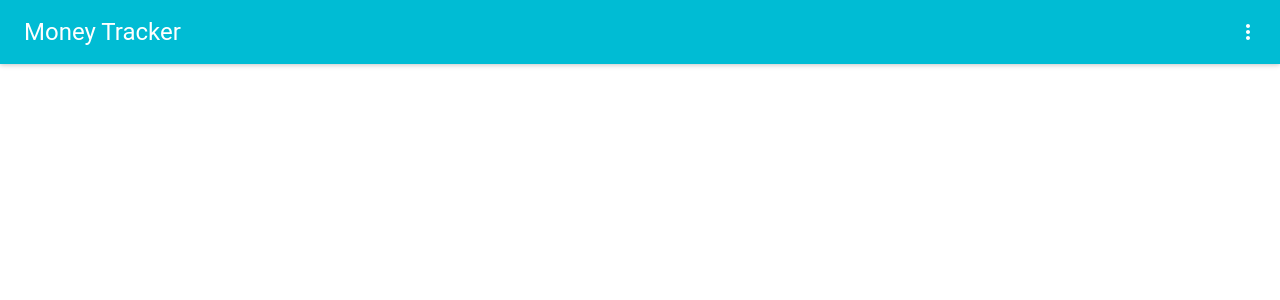
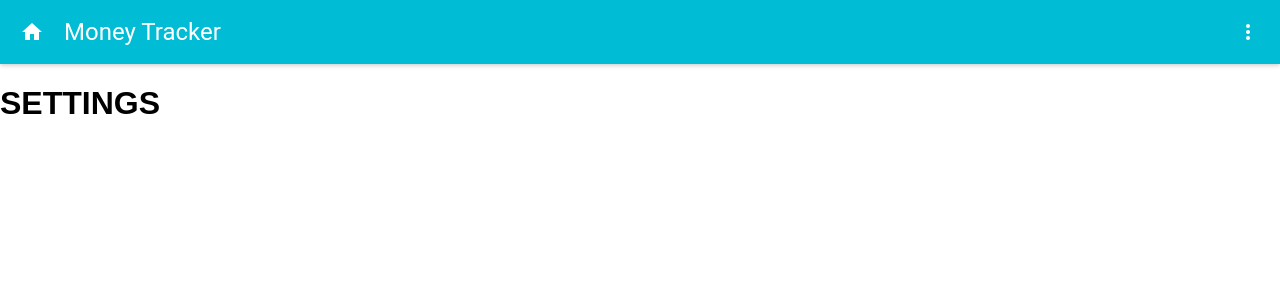
Before and after one commit to onkelsmo/MoneyTrackerPWA, a React (Create React App) app: page /#/settings in a window 1280 px wide. Shown: the top 300 px of the page. Built offline with nearby package versions, Linux system fonts and the light colour scheme.

Commit message:
ADD: Routing

```diff
--- a/package.json
+++ b/package.json
@@ -6,6 +6,7 @@
     "material-ui": "^0.20.0",
     "react": "^16.3.2",
     "react-dom": "^16.3.2",
+    "react-router-dom": "^4.2.2",
     "react-scripts": "1.1.4",
     "standard": "^11.0.1"
   },
--- a/src/App.css
+++ b/src/App.css
@@ -30,3 +30,7 @@
 .MenuIcon {
   color: #ffffff !important;
 }
+
+.BackButton {
+  color: #ffffff !important;
+}
--- a/src/App.js
+++ /dev/null
@@ -1,16 +0,0 @@
-import React, { Component } from 'react'
-import MuiThemeProvider from 'material-ui/styles/MuiThemeProvider'
-import Main from './components/Main'
-import './App.css'
-
-class App extends Component {
-  render () {
-    return (
-      <MuiThemeProvider>
-        <Main />
-      </MuiThemeProvider>
-    )
-  }
-}
-
-export default App
--- /dev/null
+++ b/src/components/App.js
@@ -0,0 +1,23 @@
+import React, { Component } from 'react'
+import { HashRouter as Router, Route } from 'react-router-dom'
+import AppShell from './AppShell'
+import Main from './Main'
+import Settings from './Settings'
+import '../App.css'
+
+class App extends Component {
+  render () {
+    return (
+      <Router>
+        <AppShell>
+          <div>
+            <Route exact path='/' component={Main} />
+            <Route exact path='/settings' component={Settings} />
+          </div>
+        </AppShell>
+      </Router>
+    )
+  }
+}
+
+export default App
--- /dev/null
+++ b/src/components/AppShell.js
@@ -0,0 +1,26 @@
+import React from 'react'
+import AppBar from 'material-ui/AppBar'
+import Menu from './Menu'
+import Back from './Back'
+import MuiThemeProvider from 'material-ui/styles/MuiThemeProvider'
+
+class AppShell extends React.Component {
+  render () {
+    return (
+      <MuiThemeProvider>
+        <div>
+          <AppBar
+            title='Money Tracker'
+            iconElementLeft={<Back />}
+            iconElementRight={<Menu />}
+          />
+          <div id='content'>
+            {React.cloneElement(this.props.children)}
+          </div>
+        </div>
+      </MuiThemeProvider>
+    )
+  }
+}
+
+export default AppShell
--- /dev/null
+++ b/src/components/Back.js
@@ -0,0 +1,20 @@
+import React from 'react'
+import IconButton from 'material-ui/IconButton'
+import BackButton from 'material-ui/svg-icons/action/home'
+import { Link } from 'react-router-dom'
+
+class Back extends React.Component {
+  render () {
+    return (
+      <IconButton
+        containerElement={<Link to='/' />}
+      >
+        <BackButton
+          className='BackButton'
+        />
+      </IconButton>
+    )
+  }
+}
+
+export default Back
--- a/src/components/Main.js
+++ b/src/components/Main.js
@@ -1,15 +1,9 @@
 import React from 'react'
-import AppBar from 'material-ui/AppBar'
-import Menu from './Menu'
 
 class Main extends React.Component {
   render () {
     return (
-      <AppBar
-        title='Money Tracker'
-        showMenuIconButton={false}
-        iconElementRight={<Menu />}
-      />
+      <h1>MAIN</h1>
     )
   }
 }
--- a/src/components/Menu.js
+++ b/src/components/Menu.js
@@ -3,6 +3,7 @@ import IconButton from 'material-ui/IconButton'
 import IconMenu from 'material-ui/IconMenu'
 import MenuItem from 'material-ui/MenuItem'
 import MoreVertIcon from 'material-ui/svg-icons/navigation/more-vert'
+import { Link } from 'react-router-dom'
 
 class Menu extends React.Component {
   render () {
@@ -19,7 +20,10 @@ class Menu extends React.Component {
         targetOrigin={{horizontal: 'right', vertical: 'top'}}
         anchorOrigin={{horizontal: 'right', vertical: 'top'}}
       >
-        <MenuItem primaryText='Setting' />
+        <MenuItem
+          primaryText='Setting'
+          containerElement={<Link to='/settings' />}
+        />
         <MenuItem primaryText='Reset' />
       </IconMenu>
     )
--- /dev/null
+++ b/src/components/Settings.js
@@ -0,0 +1,11 @@
+import React from 'react'
+
+class Settings extends React.Component {
+  render () {
+    return (
+      <h1>SETTINGS</h1>
+    )
+  }
+}
+
+export default Settings
--- a/src/index.js
+++ b/src/index.js
@@ -1,7 +1,7 @@
 import React from 'react'
 import ReactDOM from 'react-dom'
 import './index.css'
-import App from './App'
+import App from './components/App'
 import registerServiceWorker from './registerServiceWorker'
 
 ReactDOM.render(<App />, document.getElementById('root'))
```
Also changed, not shown: 2 other files (tests, documents, lock files or other folders).
